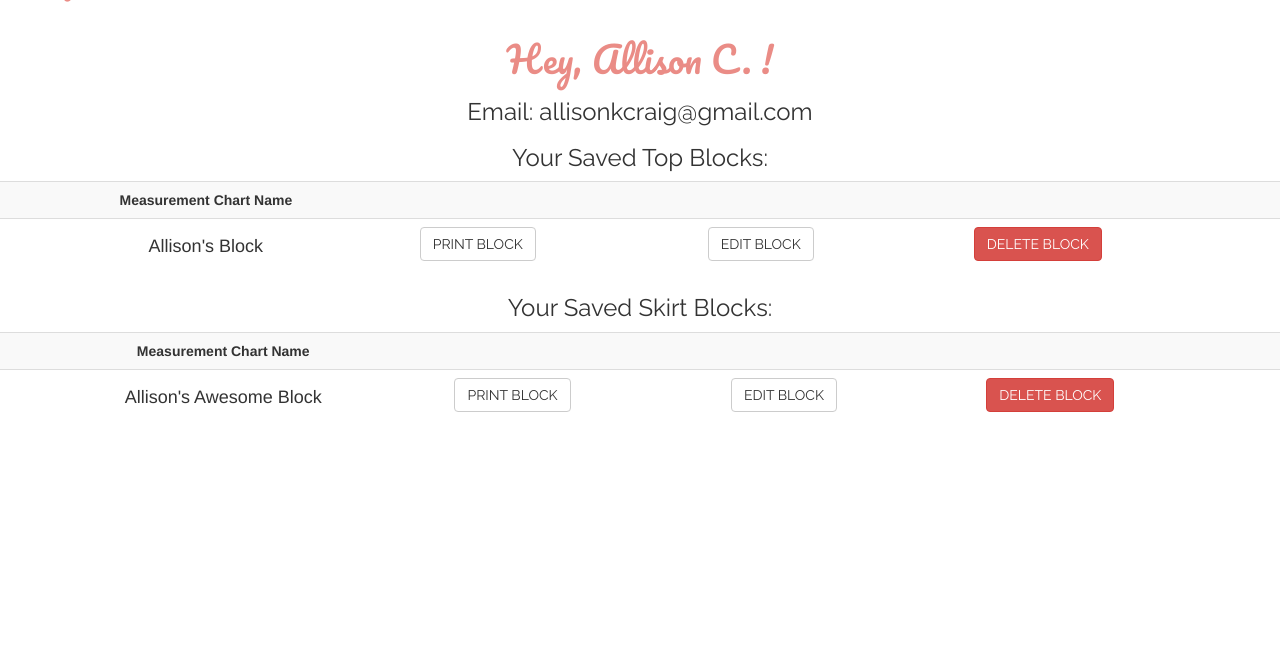
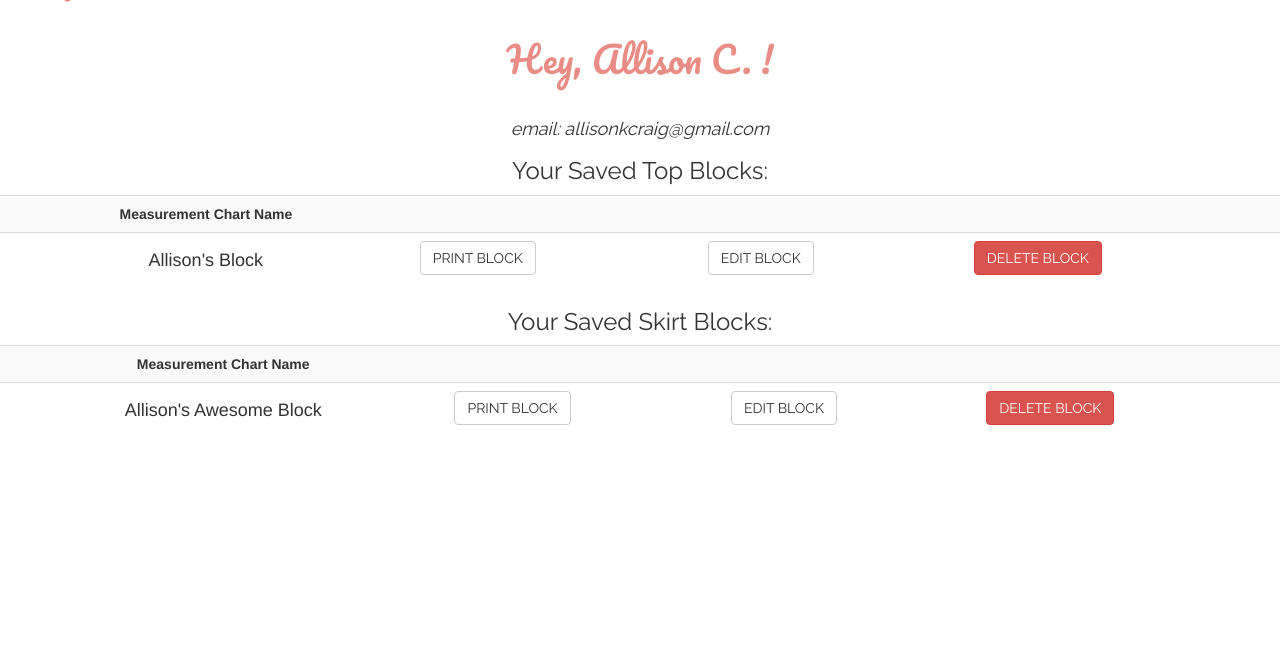
Before and after one commit to allisonkcraig/EasyDrafter, a Flask app: page /profile in a window 1280 px wide. Shown: the part 51-716 px from the top of the page. Run offline with Flask 2, Linux system fonts and the light colour scheme; a user stored in the database is signed in; data comes from the database, SQL or seed files in the repository; both versions use the stored data as it was after the commit; some libraries are stand-ins or nearby versions.

Commit message:
fix bug and styling

```diff
--- a/server.py
+++ b/server.py
@@ -102,8 +102,8 @@ def skirt_draft_page():
 def front_draft_page():
     """Use template measurements to draft a front block that closest fits user and allow users to change block to fit them using inputs """
 
-    bust_input = int(request.args.get("bust"))
-    waist_input = int(request.args.get("waist"))
+    bust_input = float(request.args.get("bust"))
+    waist_input = float(request.args.get("waist"))
 
     if bust_input < 34:
         bust_input = 34
@@ -415,7 +415,7 @@ def delete_block_top():
 def delete_block_skirt():
     """Deletes skirt block via AJAX call"""
 
-    chart_id_input = request.form.get("chart-id")
+    chart_id_input = request.form.get("skirt-id")
     print chart_id_input
     chart_in_db = Measurement_Chart_Skirt.query.filter(Measurement_Chart_Skirt.chart_id==chart_id_input).first()
     db.session.delete(chart_in_db)
--- a/static/css/style.css
+++ b/static/css/style.css
@@ -37,6 +37,9 @@ body {
 	display: inline;
 }
 
+.vert-offset-top{
+    margin-top: 500px;
+}
 
 #video-page {
 	background-image: url('/static/img/dreamstime_xl_55906489.jpg');
@@ -46,6 +49,7 @@ body {
 
 #measurement-table {
 	font-family: "Raleway";
+	position: relative;
 }
 
 
--- a/static/js/delete-blocks.js
+++ b/static/js/delete-blocks.js
@@ -1,3 +1,41 @@
+// function deleteBlockSkirt (evt) {
+// 	evt.preventDefault();
+
+// 	console.log("DELETE SKIRT");
+
+// 	$.ajax({
+// 		url: "/delete-block-skirt",
+// 		data: {'skirt-id':$(this).val()},
+// 		type: "POST",
+// 		success: function(response) {
+// 			console.log(response)
+// 		},
+// 		error: function(error) {
+// 			console.log('error')
+// 		}
+// 	});
+// 	$(this).closest('.saved-block').remove();
+// };
+
+
+function deleteBlockSkirt (evt) {
+	evt.preventDefault();
+
+	$.ajax({
+		url: "/delete-block-skirt",
+		data: {'skirt-id':$(this).val()},
+		type: "POST",
+		success: function(response) {
+			console.log(response)
+		},
+		error: function(error) {
+			console.log('error')
+		}
+	});
+	$(this).closest('.saved-block').remove();
+};
+
+
 function deleteBlockTop (evt) {
 	evt.preventDefault();
 
@@ -13,27 +51,10 @@ function deleteBlockTop (evt) {
 		}
 	});
 	$(this).closest('.saved-block').remove();
-}
+};
+
+
 
 $('.delete-btn-top').on('click', deleteBlockTop);
 
-function deleteBlockSkirt (evt) {
-	evt.preventDefault();
-
-	console.log("DELETE SKIRT")
-
-	$.ajax({
-		url: "/delete-block-skirt",
-		data: {'chart-id':$(this).val()},
-		type: "POST",
-		success: function(response) {
-			console.log(response)
-		},
-		error: function(error) {
-			console.log('error')
-		}
-	});
-	$(this).closest('.saved-block').remove();
-}
-
 $('.delete-btn-skirt').on('click', deleteBlockSkirt);
--- a/templates/back-draft.html
+++ b/templates/back-draft.html
@@ -16,15 +16,16 @@
 
 <div class="container">
 	<div class="row">
-		<div class="col-xs-12 col-md-6">
+		<div class="col-xs-6 col-md-6 col-md-offset-1">
 			<h1 class="heading-titles table-name">Back</h1>
 			<div class="table">
 				<canvas id="drafting-table-back" class="drafting-table working-table" width="461" height="461"></canvas>
 			</div>
 		</div>
-		<div class="col-xs-12 col-md-4" >
+		<div class="col-xs-6 col-md-4" >
 			<div id="measurement-table">
 				<center><h3 class="heading-titles instructions">Change Measurements Below in Inches</h3></center>
+				<br>
 				<form  action="/pattern" class="form-horizontal">
 
 					<div class="form-group">
@@ -100,7 +101,6 @@
 							<button type="submit" class="btn btn-default">NEXT</button>
 						</div>
 					</div>
-
 				</form>
 			</div>
 		</div>
--- a/templates/block-choice.html
+++ b/templates/block-choice.html
@@ -4,6 +4,7 @@
 		<center>
 			<h1 class="heading-titles">Which Block Would You<br>Like To Create?</h1>
 		</center>
+		<br>
 		<br>
 		<div class="col-md-4 col-md-offset-2">
 			<a href="/start-top">
--- a/templates/front-draft.html
+++ b/templates/front-draft.html
@@ -15,15 +15,16 @@
 
 <div class="container">
 	<div class="row">
-		<div class="col-xs-12 col-lg-6">
+		<div class="col-xs-6 col-md-6 col-md-offset-1">
 			<h1 class="heading-titles table-name">Front</h1>
 			<div class="table" id="canvas-front">
 				<canvas id="drafting-table-front" class="drafting-table working-table" width="461" height="461"></canvas>
 			</div>
 		</div>
-		<div class="col-xs-12 col-lg-4">
+		<div class="col-xs-6 col-md-4">
 			<div id="measurement-table">
 				<center><h3 class="heading-titles instructions">Change Measurements Below in Inches</h3></center>
+				<br>
 				<form  action="/back-draft" class="form-horizontal" id="front-measurement-form">
 					<div class="form-group">
 						<label for="full-length" class="col-sm-6 control-label">Full Length</label>
--- a/templates/profile.html
+++ b/templates/profile.html
@@ -1,8 +1,8 @@
 {% extends 'base.html' %}
 {% block content %}
 <center><h1 class='heading-titles'>Hey, {{ user.fname }} !</h1></center>
-
-<center><h3 class="raleway">Email: {{ user.email }}</h3></center>
+<br>
+<center><i><h4 class="raleway">email: {{ user.email }}</h4></i></center>
 
 {% if savedblockstops %}
 
@@ -14,25 +14,27 @@
 	<th></th>
 	{% for sblocktop in savedblockstops %}
 	<tr class="saved-block">
-			<td><center><h4>{{ sblocktop.nickname }}</h4></center>
-				<center>
+		<td><center><h4>{{ sblocktop.nickname }}</h4></center></td>
+
 		<td><form action='/print-top/{{sblocktop.chart_id}}'>
 			<button class="btn btn-default">PRINT BLOCK</button>
 		</form></td>
+
 		<td><form action='/edit-top/{{sblocktop.chart_id}}'>
-
 			<button class="btn btn-default" value="{{ sblocktop.chart_id }}">EDIT BLOCK</button>
 		</form></td>
+
 		<td>
-						<button class="btn btn-danger delete-btn-top" name='chart-id' value="{{ sblocktop.chart_id }}">DELETE BLOCK</button></td>
-					</center>
+			<button class="btn btn-danger delete-btn-top" name='chart-id' value="{{ sblocktop.chart_id }}">DELETE BLOCK</button>
 		</td>
+
+
 	</tr>
 
 	{% endfor %}
 </table>
 {% endif %}
-<script src="static/js/delete-blocks.js"></script>
+
 {% if savedblocksskirts %}
 
 <center><h3 class="raleway">Your Saved Skirt Blocks: </h3></center>
@@ -43,26 +45,23 @@
 	<th></th>
 	{% for sblockskirt in savedblocksskirts %}
 	<tr class="saved-block">
-			<td><center><h4>{{ sblockskirt.nickname }}</h4></center>
-				<form>
-				</form>
-				<center>
+		<td><center><h4>{{ sblockskirt.nickname }}</h4></center></td>
 		<td><form action='/print-skirt/{{sblockskirt.chart_id}}'>
 			<button class="btn btn-default">PRINT BLOCK</button>
 		</form></td>
+
 		<td><form action='/edit-skirt/{{sblockskirt.chart_id}}'>
 			<button class="btn btn-default" value="{{ sblockskirt.chart_id }}">EDIT BLOCK</button>
 		</form></td>
+
 		<td>
-						<button class="btn btn-danger delete-btn-skirt" name='chart-id' value="{{ sblockskirt.chart_id }}">DELETE BLOCK</button>
-					</td>
-				</center>
+			<button class="delete-btn-skirt btn btn-danger" name='skirt-id' value="{{ sblockskirt.chart_id }}">DELETE BLOCK</button>
 		</td>
 	</tr>
 
 	{% endfor %}
 </table>
 {% endif %}
-
+<script src="static/js/delete-blocks.js"></script>
 
 {% endblock %}
--- a/templates/skirt-draft.html
+++ b/templates/skirt-draft.html
@@ -17,16 +17,17 @@
 
 <div class="container">
 	<div class="row">
-		<div class="col-xs-12 col-md-6">
+		<div class="col-xs-6 col-md-6 col-md-offset-1">
 			<h1 class="heading-titles table-name">Skirt</h1>
 			<div class="table">
 				<canvas id="drafting-table-skirt" class="drafting-table working-table" width="501" height="461"></canvas>
 			</div>
 		</div>
 
-		<div class="col-xs-12 col-md-4">
+		<div class="col-xs-6 col-md-4">
 			<div id="measurement-table">
 				<center><h3 class="heading-titles instructions">Change Measurements Below in Inches</h3></center>
+				<br>
 				<form  action="/pattern" class="form-horizontal" id="front-measurement-form">
 
 					<div class="form-group">
@@ -78,6 +79,7 @@
 			</div>
 		</form>
 	</div>
+
 </div>
 </div>
 
```
Also changed, not shown: templates/canvas-skirt.html (+7 -4 lines), templates/canvas.html (+7 -4 lines), drafter.db. Lines whose indentation alone changed are shown as unchanged.
